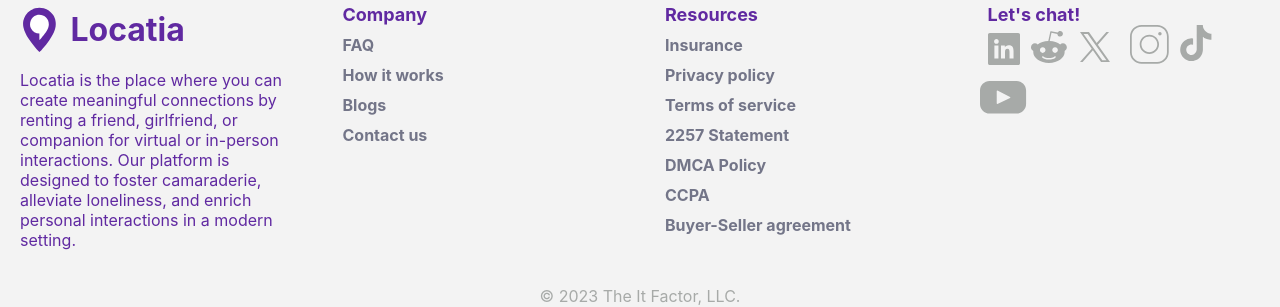
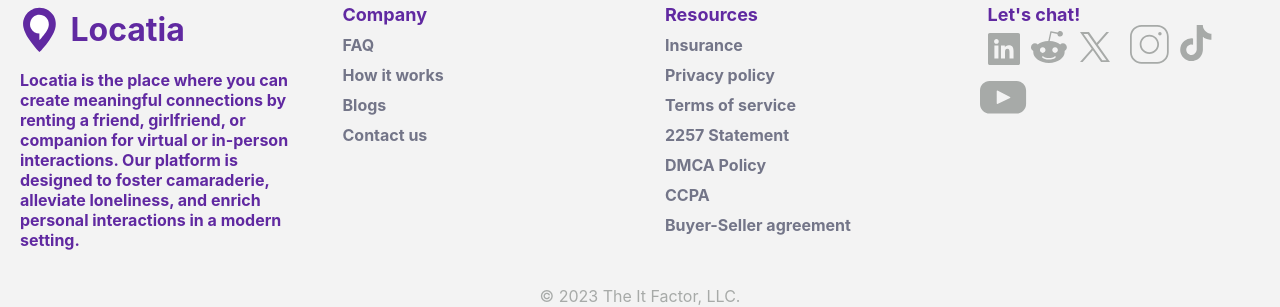
Before and after one commit to JonZavialov/locatia, a React (Create React App) app: page /create-account in a window 1280 px wide. Shown: the part 1262-1569 px from the top of the page. Built offline with nearby package versions, Linux system fonts and the light colour scheme; no server answers; the database is empty; sample sign-in values are in the browser's storage.

Commit message:
Footer styling improvements

```diff
--- a/src/components/footer/footer.css
+++ b/src/components/footer/footer.css
@@ -52,6 +52,10 @@
   margin-right: 10px;
 }
 
+#footer svg:hover path {
+  fill: #6029a1;
+}
+
 #footer #logo {
   height: 50px;
   display: flex;
@@ -66,4 +70,5 @@
 
 #footer-desc p {
   color: #6029a1;
+  font-weight: bold;
 }
```
